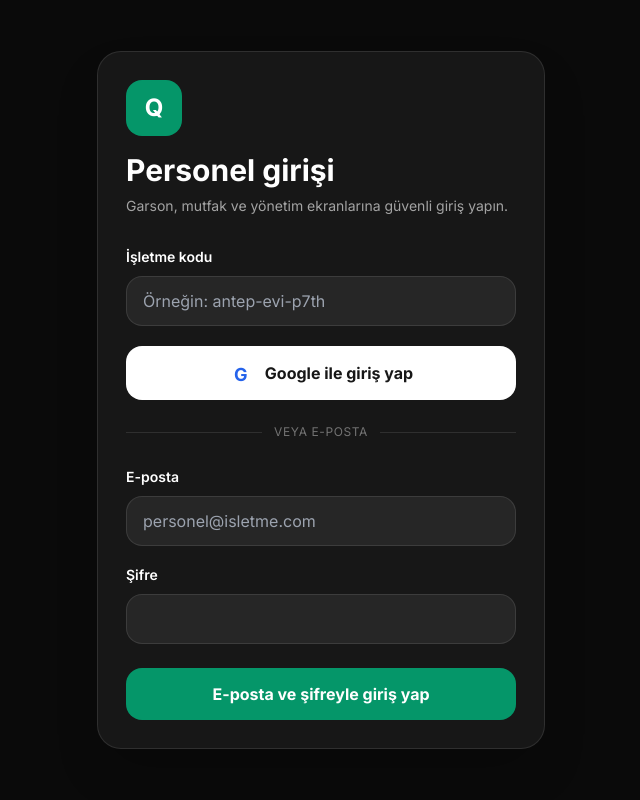
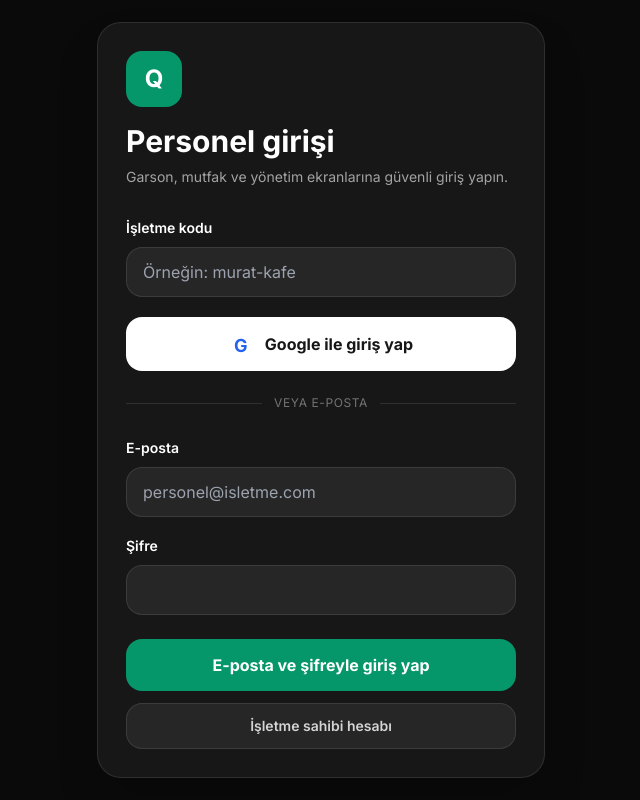
Before and after one commit to Neseli27/QRMASA, a React (Vite) app: page /panel/giris in a window 1280 px wide. Shown: the whole page, without its empty margins (319-959 px from the left). Built offline with nearby package versions, Linux system fonts and the light colour scheme; no server answers; the HTML template or start-up script is replaced by a standard one.

Commit message:
Personeli görevine uygun panele yönlendir

```diff
--- a/src/pages/panel/PanelLogin.jsx
+++ b/src/pages/panel/PanelLogin.jsx
@@ -9,6 +9,9 @@ function readableAuthError(error) {
   if (code.includes('invalid-credential') || code.includes('wrong-password') || code.includes('user-not-found')) {
     return 'E-posta veya şifre hatalı.';
   }
+  if (code.includes('permission-denied')) {
+    return 'Bu hesap işletme kaydını okumaya yetkili değil. İşletme sahibiyseniz önce işletme hesabı ekranından kayıtları hesabınıza bağlayın.';
+  }
   if (code.includes('popup-closed-by-user')) return 'Google giriş penceresi tamamlanmadan kapatıldı.';
   if (code.includes('popup-blocked')) return 'Tarayıcı Google giriş penceresini engelledi. Açılır pencerelere izin verin.';
   if (code.includes('unauthorized-domain')) return 'Bu internet adresi Firebase Authentication için yetkilendirilmemiş.';
@@ -17,6 +20,13 @@ function readableAuthError(error) {
   }
   if (code.includes('too-many-requests')) return 'Çok fazla deneme yapıldı. Bir süre sonra tekrar deneyin.';
   return error?.message || 'Giriş yapılamadı.';
+}
+
+function routeForRole(role, businessId) {
+  const query = `?business=${encodeURIComponent(businessId)}`;
+  if (role === 'owner' || role === 'manager') return '/panel/yonetici';
+  if (role === 'kitchen') return `/panel/mutfak${query}`;
+  return `/panel/garson${query}`;
 }
 
 export default function PanelLogin() {
@@ -28,9 +38,9 @@ export default function PanelLogin() {
   const [error, setError] = useState('');
 
   async function completeStaffLogin(user, normalizedBusinessId) {
-    await getStaffAccess(normalizedBusinessId, user);
+    const access = await getStaffAccess(normalizedBusinessId, user);
     localStorage.setItem('qrmasa_staff_business', normalizedBusinessId);
-    navigate(`/panel/garson?business=${encodeURIComponent(normalizedBusinessId)}`, { replace: true });
+    navigate(routeForRole(access.role, normalizedBusinessId), { replace: true });
   }
 
   async function handleEmailSubmit(event) {
@@ -38,6 +48,11 @@ export default function PanelLogin() {
     if (loadingMethod) return;
 
     const normalizedBusinessId = businessId.trim();
+    if (!normalizedBusinessId) {
+      setError('Önce işletme kodunu girin.');
+      return;
+    }
+
     setLoadingMethod('email');
     setError('');
 
@@ -89,7 +104,7 @@ export default function PanelLogin() {
           <input
             value={businessId}
             onChange={(event) => setBusinessId(event.target.value)}
-            placeholder="Örneğin: antep-evi-p7th"
+            placeholder="Örneğin: murat-kafe"
             autoCapitalize="none"
             autoCorrect="off"
             required
@@ -144,6 +159,14 @@ export default function PanelLogin() {
         <button disabled={Boolean(loadingMethod)} className="mt-6 w-full rounded-2xl bg-emerald-600 py-3.5 font-bold disabled:cursor-wait disabled:opacity-60">
           {loadingMethod === 'email' ? 'Giriş yapılıyor…' : 'E-posta ve şifreyle giriş yap'}
         </button>
+
+        <button
+          type="button"
+          onClick={() => navigate('/panel/hesap')}
+          className="mt-3 w-full rounded-2xl border border-white/10 bg-neutral-800 py-3 text-sm font-semibold text-neutral-300"
+        >
+          İşletme sahibi hesabı
+        </button>
       </form>
     </div>
   );
```
